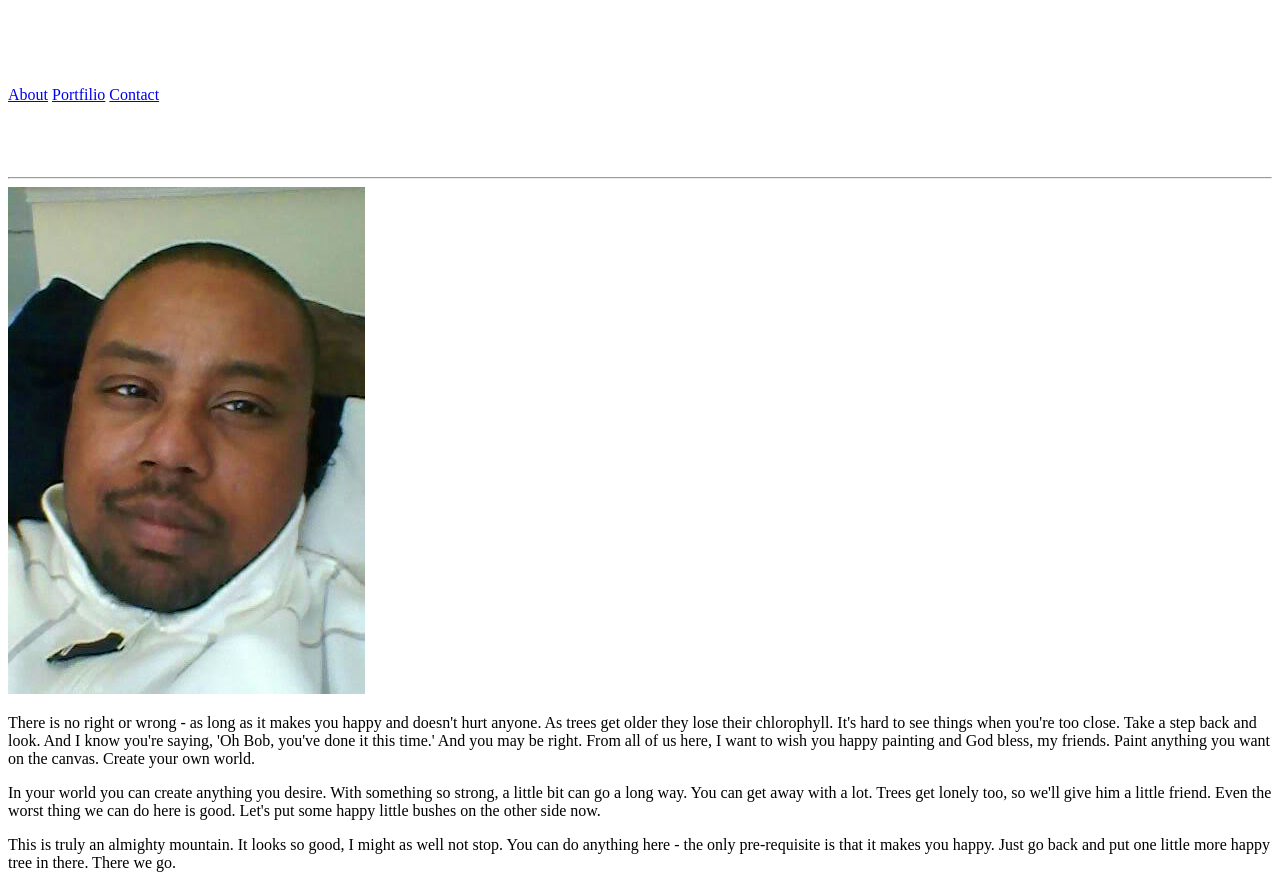
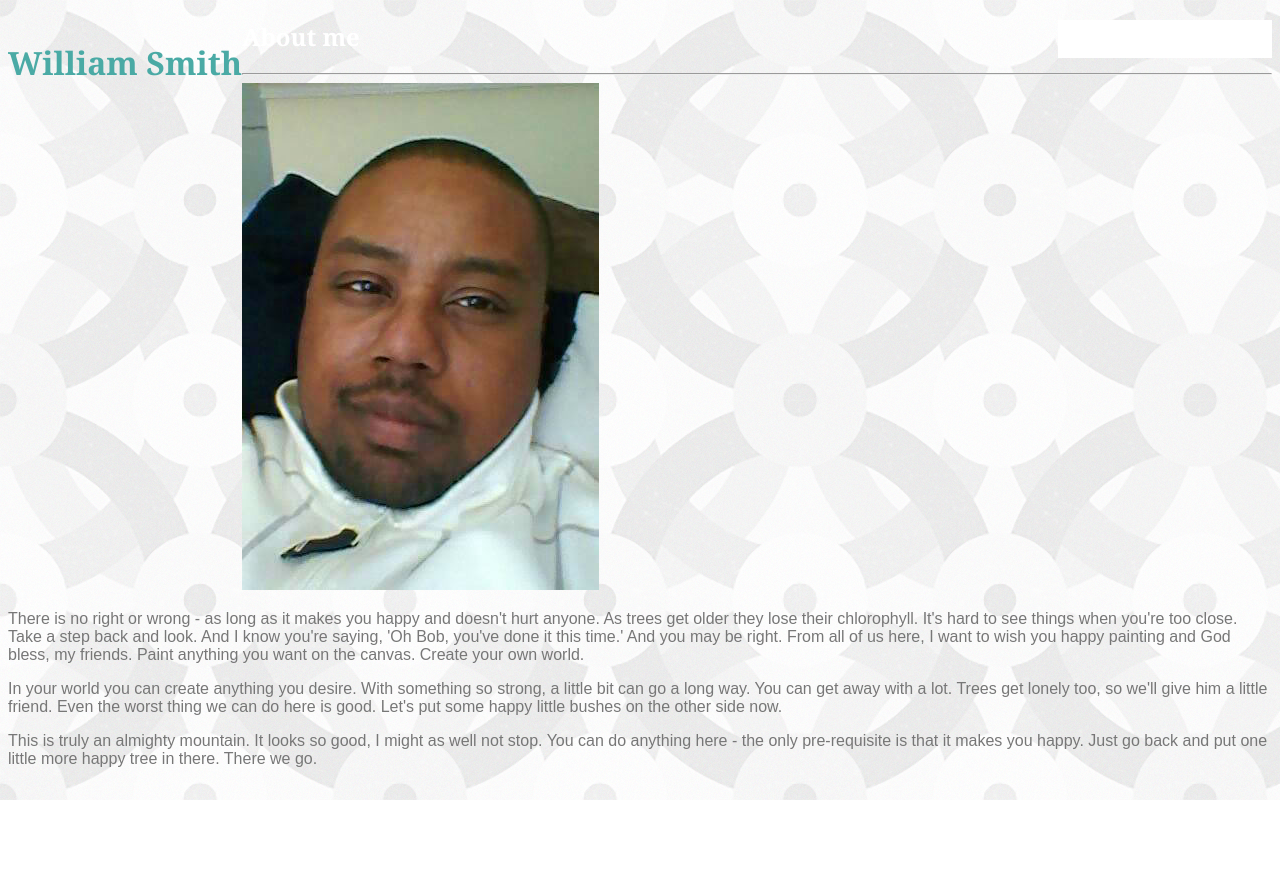
Before and after one commit to Willeo/Basic-Portfolio, a plain HTML site: page index.html in a window 1280 px wide. After the commit the page ends 800 px from the top, so only its background shows below. Drawn offline with Linux system fonts and the light colour scheme; files whose address does not match are found by name.

Commit message:
making progress

```diff
--- a/assets/css/style.css
+++ b/assets/css/style.css
@@ -1,38 +1,40 @@
-<<<<<<< HEAD
 
 body {
     background-image: url('assets/images/circles-and-roundabouts.png');
 }
 
-h1, h2, #active {
+h1, h2, a {
     font-family: 'Georgia', Times, Times New Roman, serif;
     color: #ffffff;
 }
 
-=======
-.topnavi {
-    background-color: #ffffff;
-}
-
-body {
-    background-image: url('images/circles-and-roundabouts.png');
-}
-
-h1, h2, {
-    font-family: 'Georgia', Times, Times New Roman, serif;
-    color: #ffffff;
-}
->>>>>>> 17b1d22a71492533dc5cf48119827011038ae5c0
 p {
     font-family: 'Arial', 'Helvetica Neue', Helvetica, sans-serif;
     color: #777777;
 
 }
 
-<<<<<<< HEAD
-.topnav {
-=======
-.navname {
->>>>>>> 17b1d22a71492533dc5cf48119827011038ae5c0
-    background-color: #4aaaa5;
+#navname {
+    display: block;
+    float: left;
+    display: inline;
+    color: #4aaaa5;
+
 }
+
+.active {
+    float: right;
+
+}
+
+li {
+    display: inline;
+    list-style-type: none;
+    margin: 0;
+    padding: 0;
+}
+a {
+    display: inline-block;
+    padding: 8px;
+    background-color: #ffffff;
+}
--- a/index.html
+++ b/index.html
@@ -8,9 +8,9 @@
 <body>
     <div class="topnav">
         <h1 id='navname'>William Smith</h1>
-        <a class="active" href="#about">About</a>
-        <a class="active" href="#portfolio">Portfilio</a>
-        <a class="active" href="#contact">Contact</a>
+        <li><a class="active" href="#about">About</a></li>
+        <li><a class="active" href="#portfolio">Portfilio</a></li>
+        <li><a class="active" href="#contact">Contact</a></li>
     </div>
 
     <h2>About me</h2>
```
